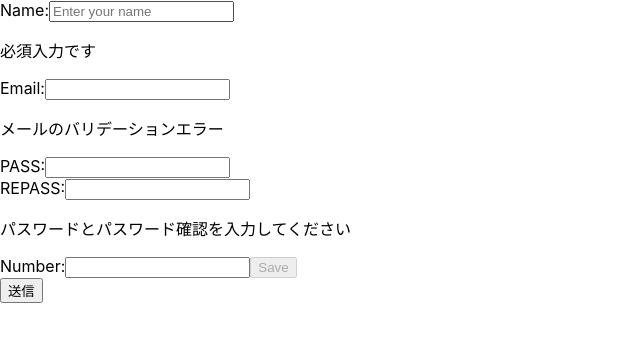
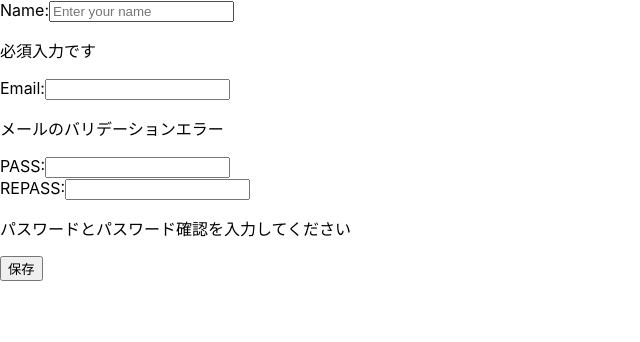
Before and after one commit to kenta-0615/react-task-app, a React (Create React App) app: page / in a window 1280 px wide. Shown: the top 342 px of the page, without its empty margins (0-640 px from the left). Built offline with nearby package versions, Linux system fonts and the light colour scheme.

Commit message:
送信ボタンのロジック修正

```diff
--- a/src/component/Button/SubmitButton.jsx
+++ b/src/component/Button/SubmitButton.jsx
@@ -1,19 +1,12 @@
 import React from "react";
-import { useState, memo} from "react";
+import { memo } from "react";
 
-export const SubmitButton = memo((props) => {
-    const [button, setButton] = useState(true);
-    console.log(button);
-
-    return (
-        <div>
-            <button
-            type='submit'
-            handleChange={props.button}
-            onChange={(e) => setButton(e.target.value)}
-            >
-                送信
-            </button>
-        </div>
-    )
+export const SubmitButton = memo((p) => {
+  return (
+    <div>
+      <button type="submit" onClick={p.onClick}>
+        {p.name}
+      </button>
+    </div>
+  );
 });
--- a/src/pages/LoginPage.jsx
+++ b/src/pages/LoginPage.jsx
@@ -58,6 +58,11 @@ export const LoginPage = memo(() => {
     setConfirm(e.target.value);
   };
 
+  const sendUserInfo = () => {
+    console.log(name, email, password, confirm);
+    alert("送信したよ");
+  };
+
   return (
     <div>
       <TextName
@@ -77,8 +82,8 @@ export const LoginPage = memo(() => {
         onChangeConfirm={changeConfirm}
         errorMessage={passwordErrorMessage()}
       />
-      <TelephoneNumberInput />
-      <SubmitButton />
+      {/* <TelephoneNumberInput /> */}
+      <SubmitButton name={"保存"} onClick={sendUserInfo} />
     </div>
   );
 });
```
